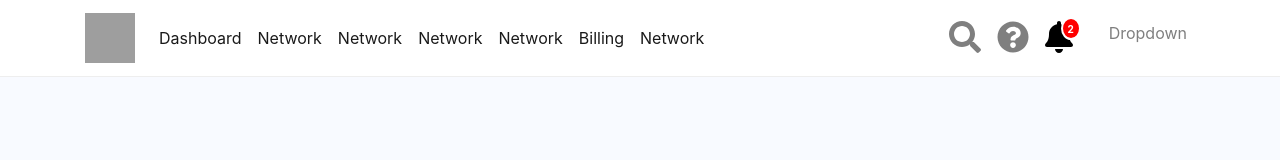
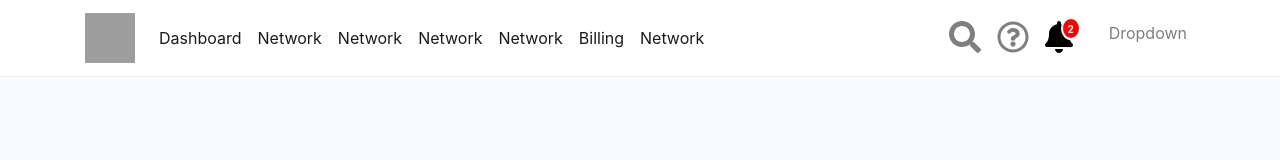
Before and after one commit to LuisRodriguezDev/Examen_React, a React (Create React App) app: page / in a window 1280 px wide. Shown: the top 160 px of the page. Built offline with nearby package versions, Linux system fonts and the light colour scheme; grey boxes are pictures that could not be loaded.

Commit message:
Cambiar tipo de icono de solido a regular

```diff
--- a/src/App.js
+++ b/src/App.js
@@ -1,10 +1,11 @@
 import React, { Component } from 'react';
 import { library } from '@fortawesome/fontawesome-svg-core';
-import { faSearch, faQuestionCircle, faBell } from '@fortawesome/free-solid-svg-icons';
+import { faSearch, faBell } from '@fortawesome/free-solid-svg-icons';
+import { faQuestionCircle as faQuestionCircleRegular } from '@fortawesome/free-regular-svg-icons';
 import { FontAwesomeIcon } from '@fortawesome/react-fontawesome';
 import './App.css';
 
-library.add(faSearch, faQuestionCircle, faBell);
+library.add(faQuestionCircleRegular, faSearch, faBell);
 
 class App extends Component {
   render() {
@@ -65,7 +66,7 @@ class App extends Component {
                 <li className="nav-item">
                   <a className="nav-link" href="/">
                     <FontAwesomeIcon
-                      icon="question-circle"
+                      icon={["far", "question-circle"]}
                       size="2x"
                     />
                   </a>
```
